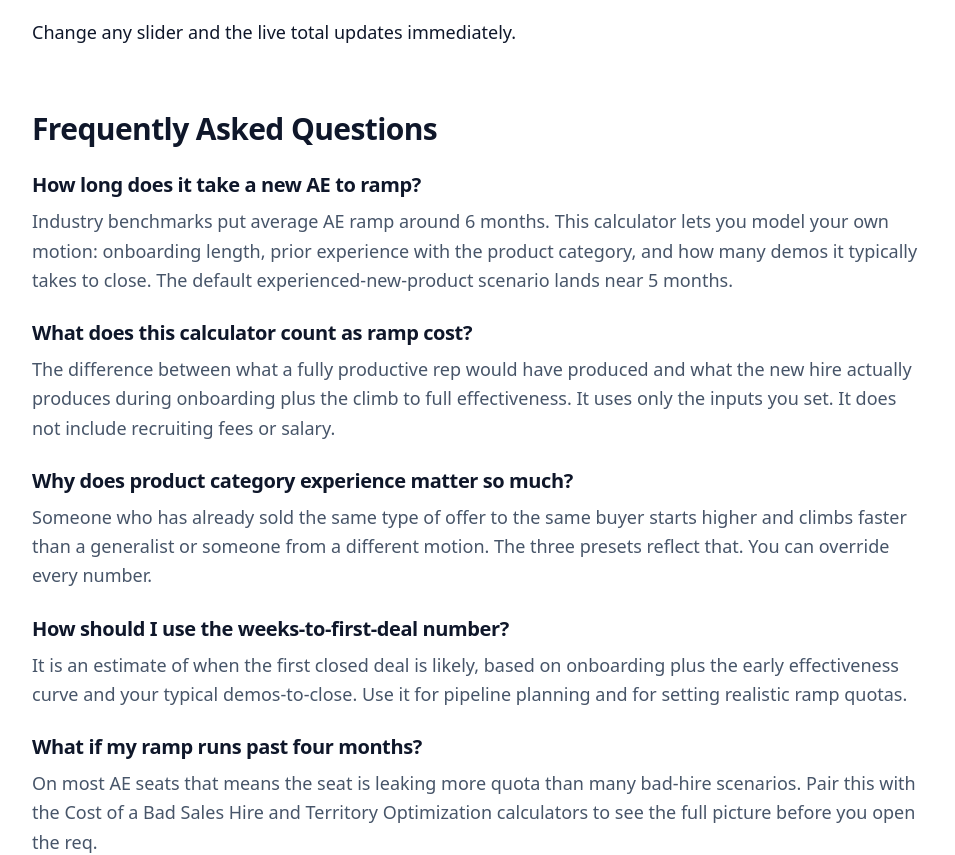
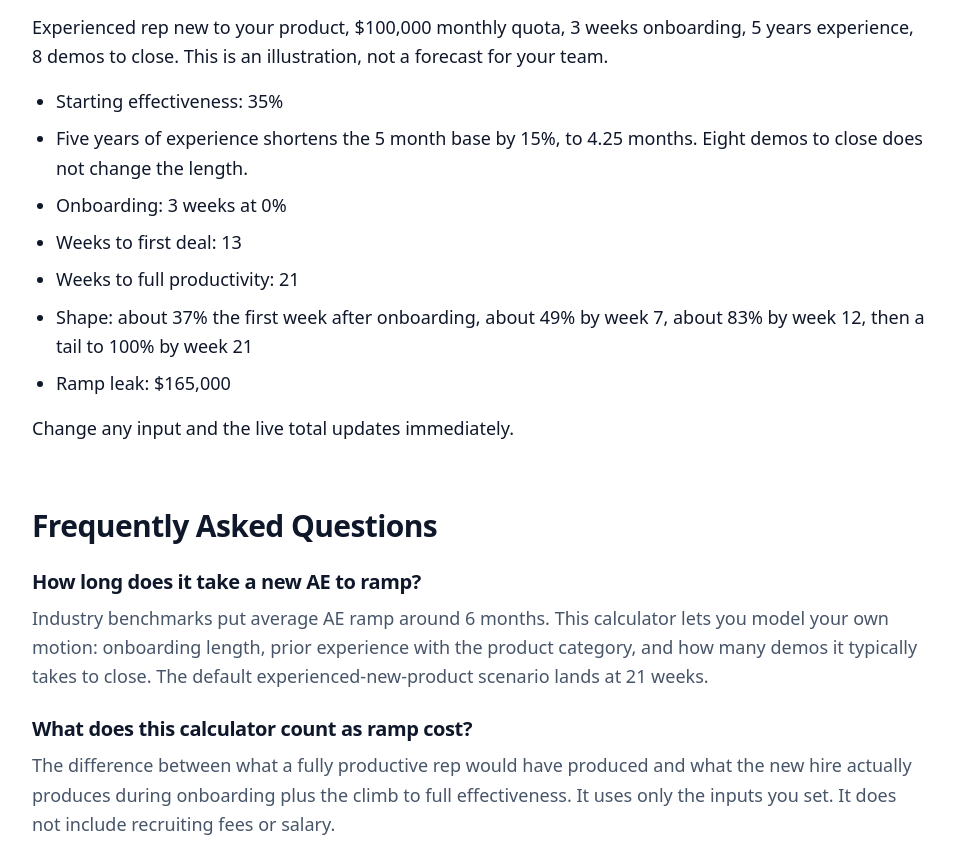
Before and after one commit to jcdawg/my-modern-site, a Next.js app: page /ramp-time-calculator in a window 1280 px wide. Shown: the part 3540-4395 px from the top of the page, without its empty margins (160-1115 px from the left). Built offline with nearby package versions, Linux system fonts and the light colour scheme.

Commit message:
Describe the S-curve and match the worked example

```diff
--- a/src/app/ramp-time-calculator/page.tsx
+++ b/src/app/ramp-time-calculator/page.tsx
@@ -8,7 +8,7 @@ const SRC = {
 const FAQS = [
   {
     q: "How long does it take a new AE to ramp?",
-    a: "Industry benchmarks put average AE ramp around 6 months. This calculator lets you model your own motion: onboarding length, prior experience with the product category, and how many demos it typically takes to close. The default experienced-new-product scenario lands near 5 months.",
+    a: "Industry benchmarks put average AE ramp around 6 months. This calculator lets you model your own motion: onboarding length, prior experience with the product category, and how many demos it typically takes to close. The default experienced-new-product scenario lands at 21 weeks.",
   },
   {
     q: "What does this calculator count as ramp cost?",
@@ -20,7 +20,7 @@ const FAQS = [
   },
   {
     q: "How should I use the weeks-to-first-deal number?",
-    a: "It is an estimate of when the first closed deal is likely, based on onboarding plus the early effectiveness curve and your typical demos-to-close. Use it for pipeline planning and for setting realistic ramp quotas.",
+    a: "It is an estimate of when the first closed deal is likely, based on onboarding plus your typical demos-to-close and the starting effectiveness of the scenario. Use it for pipeline planning and for setting realistic ramp quotas. It is separate from the effectiveness curve.",
   },
   {
     q: "What if my ramp runs past four months?",
@@ -92,23 +92,23 @@ export default function RampTimeCalculatorPage() {
           <div className="space-y-4">
             <h2 className="text-3xl font-bold text-navy-900">How the numbers are calculated</h2>
             <p>
-              The calculator uses only the inputs you set. Each line matches the live formulas in the tool.
+              The calculator uses only the inputs you set. Each line matches the live formulas in the tool. These are working assumptions, not a published ramp study.
             </p>
             <ol className="list-decimal pl-6 space-y-3">
               <li>
-                <strong className="text-navy-900">Scenario base.</strong> Three presets set starting effectiveness (20%, 35%, or 55%) and base ramp length (7, 5, or 3.5 months). These are working assumptions grounded in typical AE ramp data.
+                <strong className="text-navy-900">Scenario base.</strong> Three presets set starting effectiveness (20%, 35%, or 55%) and base ramp length (7, 5, or 3.5 months). The starting point does not move when you change the sliders. Only the scenario changes it.
               </li>
               <li>
-                <strong className="text-navy-900">Adjustments.</strong> More years of experience slightly shortens ramp. Higher demos-to-close lengthens the early curve. Onboarding weeks are added at zero production.
+                <strong className="text-navy-900">Adjustments.</strong> Each year of experience shortens the base ramp by 3%, and the shorten stops at 70% of the base. Eight demos to close is neutral. Each demo above or below 8 changes ramp length by 4%, and that adjustment stops at 80% of the base. Onboarding weeks are added on top, at zero production.
               </li>
               <li>
-                <strong className="text-navy-900">Effectiveness curve.</strong> After onboarding, effectiveness starts at the preset base and climbs linearly to 100% over the adjusted ramp weeks.
+                <strong className="text-navy-900">Effectiveness curve.</strong> Onboarding weeks produce nothing. After that, effectiveness starts at the preset and follows an S-curve. It stays close to the start through the first stretch, climbs fastest about a third of the way through the ramp, then takes a long tail to reach 100% on the last ramp week. The curve is a logistic, normalized so the first ramp week equals the starting effectiveness and the last ramp week equals 100%.
               </li>
               <li>
-                <strong className="text-navy-900">Ramp leak.</strong> Sum of (weekly full quota × actual effectiveness) across the whole window, subtracted from what a fully ramped rep would have produced. That difference is the revenue gap.
+                <strong className="text-navy-900">Ramp leak.</strong> Weekly full quota is monthly quota divided by 4.33. Each week books that amount times that week's effectiveness. The leak is the gap versus a rep at 100% for the same number of weeks. Salary, recruiting fees, and manager time are not included.
               </li>
               <li>
-                <strong className="text-navy-900">Weeks to first deal.</strong> Onboarding weeks plus an estimate based on demos-to-close and starting effectiveness.
+                <strong className="text-navy-900">Weeks to first deal.</strong> Onboarding weeks plus demos-to-close divided by 2.5 times starting effectiveness, with a floor of 2 weeks after onboarding. The 2.5 is a working activity rate, not a benchmark. This number is separate from the effectiveness curve.
               </li>
             </ol>
             <p>
@@ -121,16 +121,18 @@ export default function RampTimeCalculatorPage() {
           <div className="space-y-4">
             <h2 className="text-3xl font-bold text-navy-900">Worked example (default inputs)</h2>
             <p>
-              Experienced rep new to your product, $100,000 monthly quota, 3 weeks onboarding, 5 years experience, 8 demos to close.
+              Experienced rep new to your product, $100,000 monthly quota, 3 weeks onboarding, 5 years experience, 8 demos to close. This is an illustration, not a forecast for your team.
             </p>
             <ul className="list-disc pl-6 space-y-2">
               <li>Starting effectiveness: 35%</li>
-              <li>Adjusted ramp: roughly 5 months</li>
-              <li>Weeks to first deal: around 6–8</li>
-              <li>Weeks to full: around 22–24</li>
-              <li>Ramp leak: typically $150k–$250k depending on exact curve</li>
+              <li>Five years of experience shortens the 5 month base by 15%, to 4.25 months. Eight demos to close does not change the length.</li>
+              <li>Onboarding: 3 weeks at 0%</li>
+              <li>Weeks to first deal: 13</li>
+              <li>Weeks to full productivity: 21</li>
+              <li>Shape: about 37% the first week after onboarding, about 49% by week 7, about 83% by week 12, then a tail to 100% by week 21</li>
+              <li>Ramp leak: $165,000</li>
             </ul>
-            <p>Change any slider and the live total updates immediately.</p>
+            <p>Change any input and the live total updates immediately.</p>
           </div>
 
           <div className="space-y-6">
```
